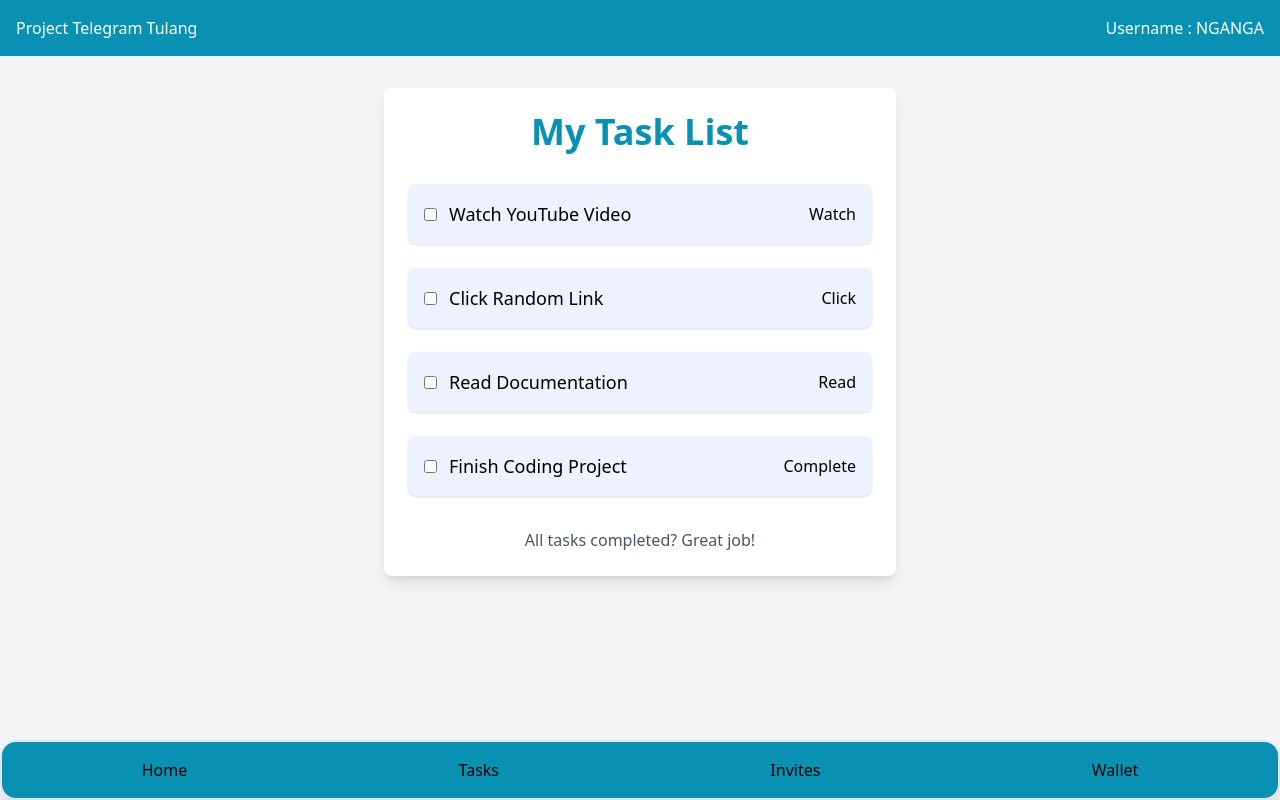
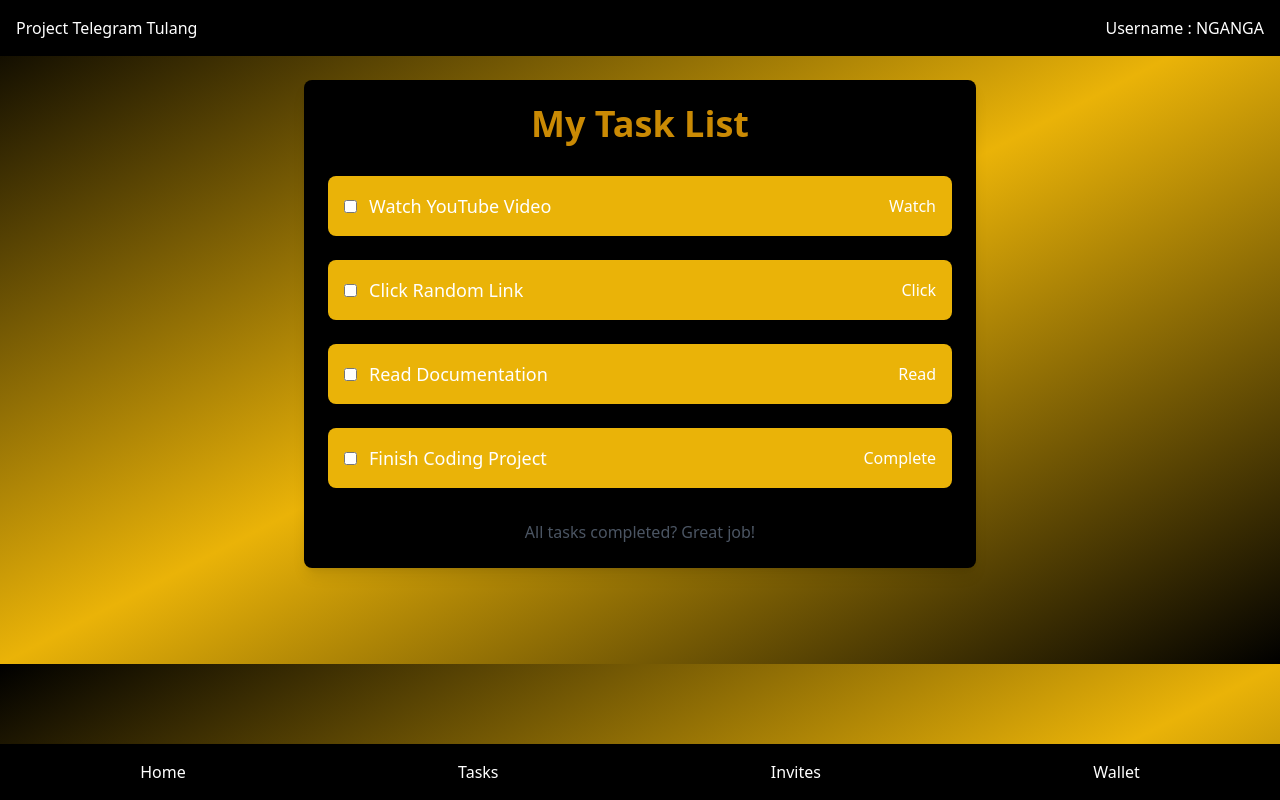
Before and after one commit to martinzsentori/Project-Telegram-Tulang, a Node server app: page /task in a window 1280 px wide. Run offline with Node 20, Linux system fonts and the light colour scheme; some libraries are stand-ins or nearby versions.

Commit message:
init invites + styling

```diff
--- a/index.js
+++ b/index.js
@@ -14,8 +14,11 @@
 
 const loginRoute = require("./Routes/Login");
 const taskRoute = require("./Routes/Tasks");
+const inviteRoute = require("./Routes/Invites");
+
 app.use("/", loginRoute);
 app.use("/task", taskRoute);
+app.use("/invites", inviteRoute);
 // app.get("/", async (req, res) => {
 //   res.render("index");
 // });
--- a/package.json
+++ b/package.json
@@ -22,7 +22,8 @@
     "daisyui": "^4.12.13",
     "ejs": "^3.1.10",
     "express": "^4.21.1",
-    "nodemon": "^3.1.7"
+    "nodemon": "^3.1.7",
+    "tailwind-scrollbar-hide": "^1.1.7"
   },
   "devDependencies": {
     "tailwindcss": "^3.4.13"
--- a/views/Tasks.ejs
+++ b/views/Tasks.ejs
@@ -7,51 +7,52 @@
     <script src="https://cdn.tailwindcss.com"></script>
 </head>
 
-<body class="bg-gray-100  items-center justify-between mb-24">
+<body class="bg-gradient-to-br from-black via-yellow-500 to-black items-center justify-between mb-24">
 
   <%- include('components/topcard.ejs') %>
 
   <div class="flex-grow flex items-center justify-center mt-8">
-    <div class="w-full max-w-lg p-6 bg-white rounded-lg shadow-lg">
-      <h1 class="text-4xl font-bold text-center mb-8 text-cyan-600">My Task List</h1>
+    <div class="w-full max-w-2xl p-6 bg-black text-white rounded-lg mt-12 shadow-lg">
+      <h1 class="text-4xl font-bold text-center mb-8 text-yellow-600">My Task List</h1>
 
       <!-- Task List -->
       <ul class="space-y-6">
         <!-- Task 1: Watch YouTube Video -->
-        <li class="flex items-center justify-between p-4 bg-indigo-50 rounded-lg shadow">
+        <li class="flex items-center justify-between p-4 bg-yellow-500 rounded-lg shadow">
           <label class="flex items-center space-x-3">
             <input type="checkbox" class="checkbox checkbox-primary" />
             <span class="text-lg font-medium">Watch YouTube Video</span>
           </label>
-          <a href="https://www.youtube.com" target="_blank" class="btn btn-secondary">Watch</a>
+          <a href="https://www.youtube.com" target="_blank" class="btn btn-secondary transition-colors duration-300 hover:text-black">Watch</a>
         </li>
 
         <!-- Task 2: Click Random Link -->
-        <li class="flex items-center justify-between p-4 bg-indigo-50 rounded-lg shadow">
+        <li class="flex items-center justify-between p-4 bg-yellow-500 rounded-lg shadow">
           <label class="flex items-center space-x-3">
             <input type="checkbox" class="checkbox checkbox-primary" />
             <span class="text-lg font-medium">Click Random Link</span>
           </label>
-          <a href="#" class="btn btn-secondary">Click</a>
+          <a href="#" class="btn btn-secondary transition-colors duration-300 hover:text-black">Click</a>
         </li>
 
         <!-- Task 3: Read Documentation -->
-        <li class="flex items-center justify-between p-4 bg-indigo-50 rounded-lg shadow">
+        <li class="flex items-center justify-between p-4 bg-yellow-500 rounded-lg shadow">
           <label class="flex items-center space-x-3">
             <input type="checkbox" class="checkbox checkbox-primary" />
             <span class="text-lg font-medium">Read Documentation</span>
           </label>
-          <a href="#" class="btn btn-secondary">Read</a>
+          <a href="#" class="btn btn-secondary transition-colors duration-300 hover:text-black">Read</a>
         </li>
 
         <!-- Task 4: Finish Coding Project -->
-        <li class="flex items-center justify-between p-4 bg-indigo-50 rounded-lg shadow">
+        <li class="flex items-center justify-between p-4 bg-yellow-500 rounded-lg shadow">
           <label class="flex items-center space-x-3">
             <input type="checkbox" class="checkbox checkbox-primary" />
             <span class="text-lg font-medium">Finish Coding Project</span>
           </label>
-          <a href="#" class="btn btn-secondary">Complete</a>
+          <a href="#" class="btn btn-secondary transition-colors duration-300 hover:text-black">Complete</a>
         </li>
+
       </ul>
 
       <!-- Footer -->
@@ -61,7 +62,7 @@
     </div>
   </div>
 
-  <div class="w-full">
+  <div class="w-screen">
     <%- include('components/navbar') %>
   </div>
 
--- a/views/components/navbar.ejs
+++ b/views/components/navbar.ejs
@@ -1,17 +1,17 @@
-<nav class="bg-cyan-600 shadow-lg fixed bottom-0 w-full border-solid border-2 border-r-2 rounded-2xl">
+<nav class="bg-black text-white shadow-lg fixed bottom-0 w-screen ">
     <div class="p-2 container mx-auto flex justify-between items-center flex-wrap">
       <ul class="flex justify-between w-full space-x-2">
         <li class="flex-grow">
-          <button onclick="location.href='/'" class="rounded-2xl btn btn-primary w-full p-2 transition-colors duration-300 hover:bg-white">Home</button>
+          <button onclick="location.href='/'" class="rounded-2xl btn btn-primary w-full p-2 transition-colors duration-300 hover:bg-yellow-500 hover:text-black">Home</button>
         </li>
         <li class="flex-grow">
-          <button onclick="location.href='/task'" class="rounded-2xl btn btn-primary w-full p-2 transition-colors duration-300 hover:bg-white">Tasks</button>
+          <button onclick="location.href='/task'" class="rounded-2xl btn btn-primary w-full p-2 transition-colors duration-300 hover:bg-yellow-500 hover:text-black">Tasks</button>
         </li>
         <li class="flex-grow">
-          <button onclick="location.href='/invite'" class="rounded-2xl btn btn-primary w-full p-2 transition-colors duration-300 hover:bg-white">Invites</button>
+          <button onclick="location.href='/invites'" class="rounded-2xl btn btn-primary w-full p-2 transition-colors duration-300 hover:bg-yellow-500 hover:text-black">Invites</button>
         </li>
         <li class="flex-grow">
-          <button onclick="location.href='/wallet'" class="rounded-2xl btn btn-primary w-full p-2 transition-colors duration-300 hover:bg-white">Wallet</button>
+          <button onclick="location.href='/wallet'" class="rounded-2xl btn btn-primary w-full p-2 transition-colors duration-300 hover:bg-yellow-500 hover:text-black">Wallet</button>
         </li>
       </ul>
     </div>
--- a/views/components/topcard.ejs
+++ b/views/components/topcard.ejs
@@ -1,4 +1,4 @@
-<div class="max-w-screen bg-cyan-600 p-4 text-white">
+<div class="max-w-screen bg-black p-4 text-white fixed top-0 w-full">
     <p class="float-left">Project Telegram Tulang</p>
     <p class="text-right">Username : NGANGA</p>
 </div>
```
Also changed, not shown: Routes/Invites.js (added, +9 -0 lines), src/styles.css (+9 -0 lines), views/invites.ejs (added, +33 -0 lines), 1 other file.
